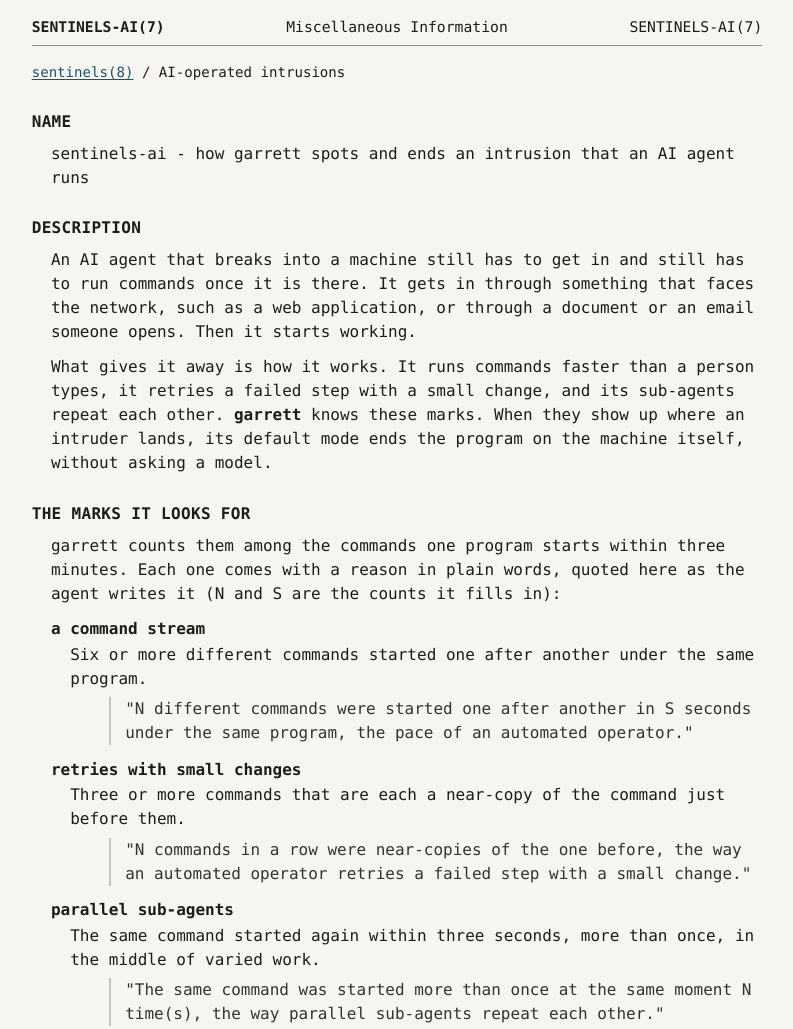
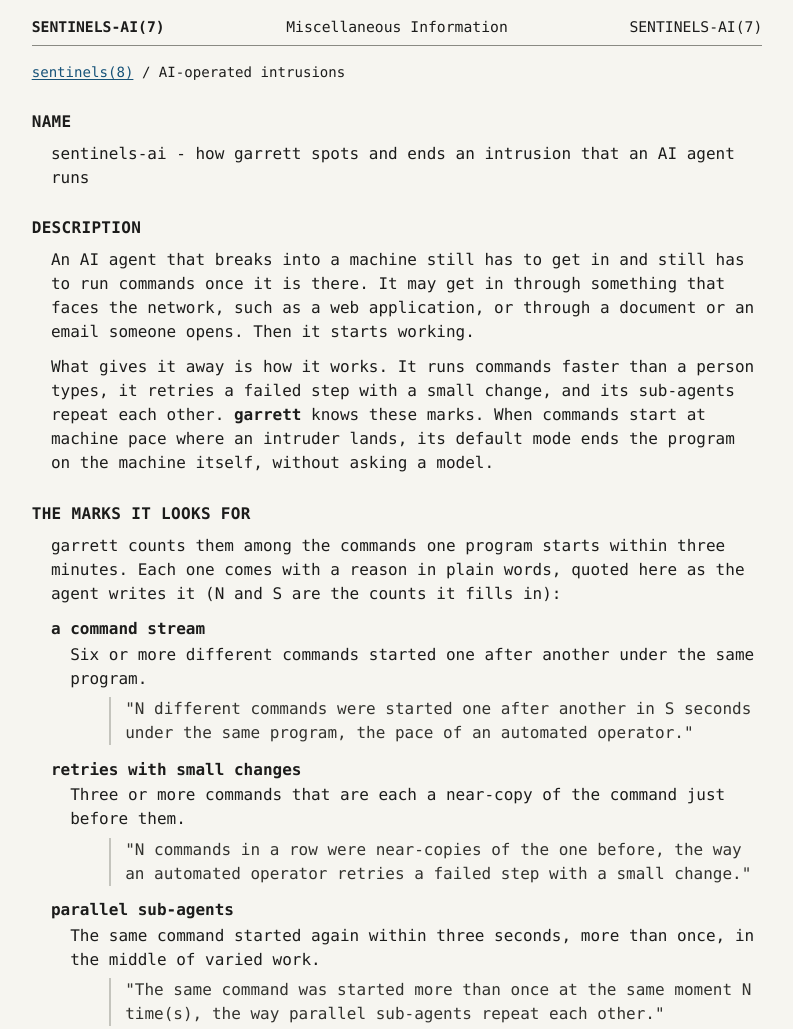
Before and after one commit to gary23w/sentinels, a plain HTML site: page packaging/site/ai-attacks.html in a window 1280 px wide. Shown: the top 1029 px of the page, without its empty margins (243-1036 px from the left). Drawn offline with Linux system fonts and the light colour scheme.

Commit message:
AI page: say only what ends a program at once, and that a web application is one way in, not the only one

```diff
--- a/packaging/site/ai-attacks.html
+++ b/packaging/site/ai-attacks.html
@@ -55,8 +55,8 @@ section { scroll-margin-top: 1rem; }
 
 <section id="description">
 <h2>DESCRIPTION</h2>
-<p>An AI agent that breaks into a machine still has to get in and still has to run commands once it is there. It gets in through something that faces the network, such as a web application, or through a document or an email someone opens. Then it starts working.</p>
-<p>What gives it away is how it works. It runs commands faster than a person types, it retries a failed step with a small change, and its sub-agents repeat each other. <strong>garrett</strong> knows these marks. When they show up where an intruder lands, its default mode ends the program on the machine itself, without asking a model.</p>
+<p>An AI agent that breaks into a machine still has to get in and still has to run commands once it is there. It may get in through something that faces the network, such as a web application, or through a document or an email someone opens. Then it starts working.</p>
+<p>What gives it away is how it works. It runs commands faster than a person types, it retries a failed step with a small change, and its sub-agents repeat each other. <strong>garrett</strong> knows these marks. When commands start at machine pace where an intruder lands, its default mode ends the program on the machine itself, without asking a model.</p>
 </section>
 
 <section id="marks">
```
